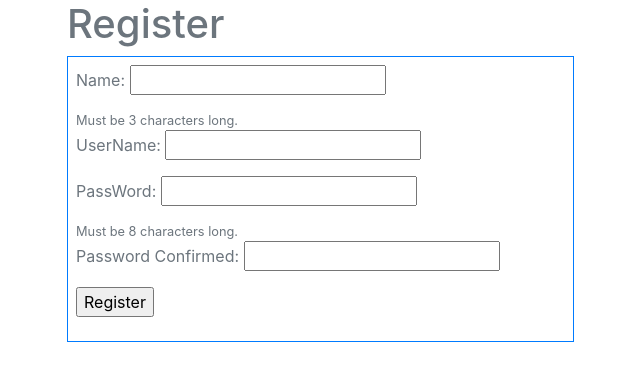
After one commit to harsha-ops/testrepo1, a Django app: template pythonExamApp/templates/home.html in a window 1280 px wide. The commit adds this page. Shown: the top 381 px of the page, without its empty margins (18-658 px from the left). Run offline with Django 3.2, Linux system fonts and the light colour scheme; the template is opened without the code that fills it, so the values that code supplies are empty; some libraries are stand-ins or nearby versions.

Commit message:
First Commit

```diff
--- /dev/null
+++ b/pythonExamApp/templates/home.html
@@ -0,0 +1,42 @@
+<!DOCTYPE html>
+<html lang="en">
+<head>
+  <meta charset="UTF-8">
+  <title>TravelAPP</title>
+  <link rel="stylesheet" href="https://cdnjs.cloudflare.com/ajax/libs/font-awesome/4.7.0/css/font-awesome.min.css">
+
+  <link rel="stylesheet" href="https://stackpath.bootstrapcdn.com/bootstrap/4.3.1/css/bootstrap.min.css" integrity="sha384-ggOyR0iXCbMQv3Xipma34MD+dH/1fQ784/j6cY/iJTQUOhcWr7x9JvoRxT2MZw1T" crossorigin="anonymous">
+  <style>
+  </style>
+  </head>
+<body>
+  <div class="container text-secondary">
+    <div class="row mx-md-n5 ">
+        <div class="col-6 px-md-5">
+            <h1>Register</h1>
+
+
+
+
+            <form action="/register" method="post" class="border border-primary p-md-2 ">
+
+                <p>Name: <input type="text" name="name" id=""></p>
+                <small id="passwordHelpInline" class="form-text text-muted">
+                    Must be 3 characters long.
+                    </small>
+                <p>UserName: <input type="text" name="Uname" id=""></p>
+                <p>PassWord: <input type="text" name="pw" id=""></p>
+                <small id="passwordHelpInline" class="form-text text-muted">
+                    Must be 8 characters long.
+                </small>
+                <p>Password Confirmed: <input type="text" name="cpw" id=""></p>
+                <p><input type="submit" value="Register"></p>
+            </form>
+
+
+        </div>
+
+        </div>
+        </div>
+        </body>
+        </html>
--- a/pythonExamApp/urls.py
+++ b/pythonExamApp/urls.py
@@ -11,5 +11,6 @@ urlpatterns = [
     path("createtrip", views.createtrip),
     path("destination/<tripID>", views.tripdetails),
     path("JoinTrip/<tripID>", views.JoinTrip),
-    path("cancel/<tripID>", views.cancel)
+    path("cancel/<tripID>", views.cancel),
+    path('home/', views.home, name='home')
 ]
--- a/pythonExamApp/views.py
+++ b/pythonExamApp/views.py
@@ -103,3 +103,7 @@ def cancel(request, tripID):
     this_trip.PossibleTrips.remove(loggedInUser)
 
     return redirect("/travels")
+
+
+def home(request):
+    return render(request,'templates/home.html')
```
Also changed, not shown: pythonExamApp/templates/index.html (+11 -4 lines), db.sqlite3.
